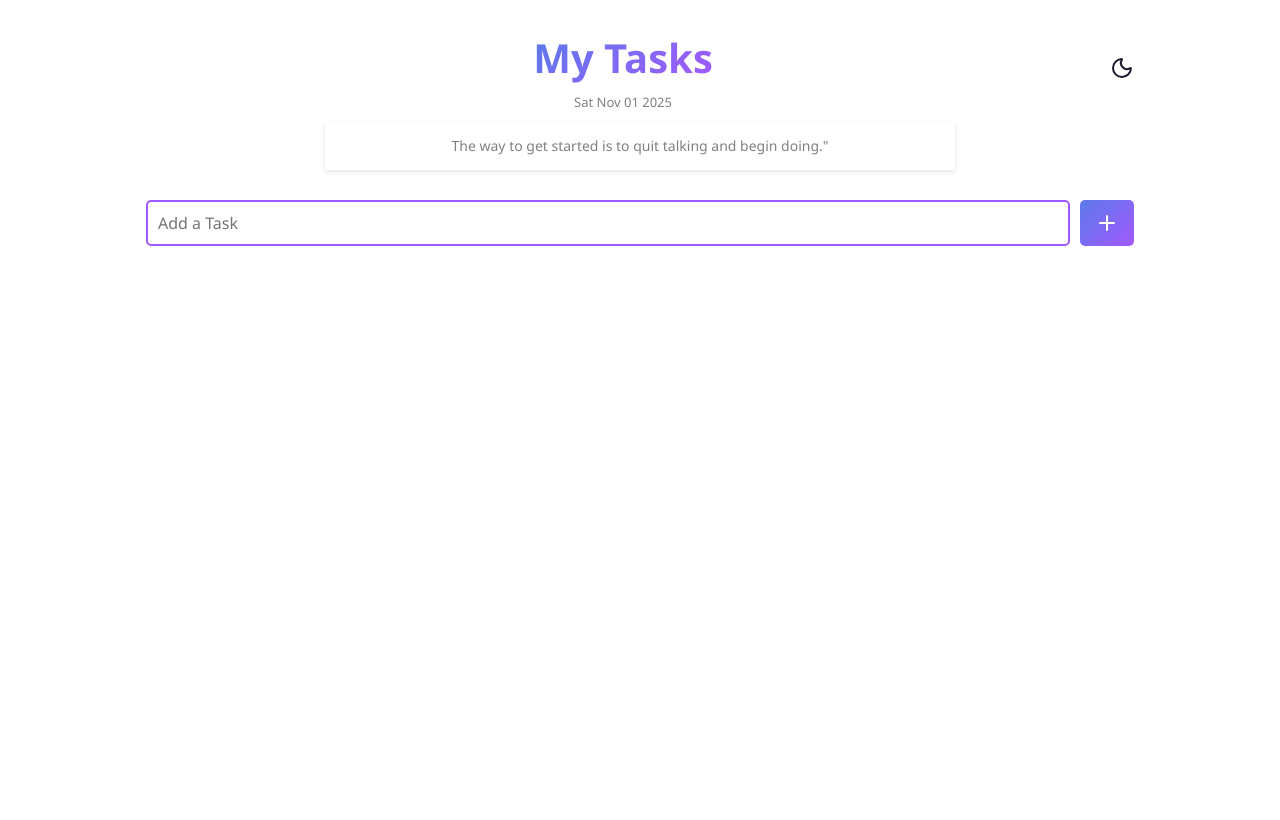
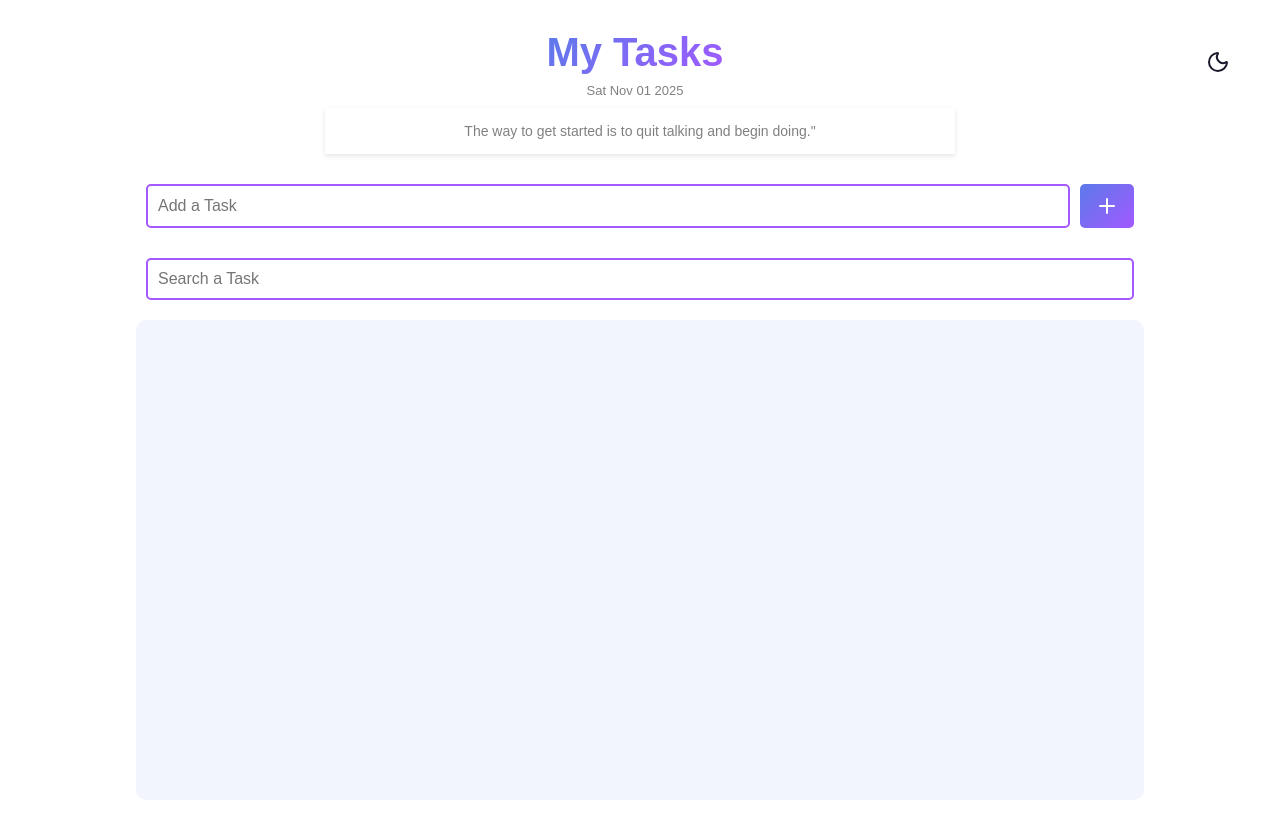
Before and after one commit to siddhikharde/to-do-app-using-react, a React (Vite) app: page / in a window 1280 px wide. Built offline with nearby package versions, Linux system fonts and the light colour scheme.

Commit message:
basic changes added

```diff
--- a/src/App.css
+++ b/src/App.css
@@ -14,6 +14,10 @@
    background-color: #1A1A2E;
  color: #E9EEFF;
     cursor: pointer;
+    position: fixed;
+    right: 50px;
+    top: 50px;
+
 }
 
 .container{
@@ -55,7 +59,9 @@
 }
 .toggle{
    cursor: pointer;
-
+position:fixed;
+right: 50px;
+top: 50px;
 }
 .taskCardCon{
     display: flex;
@@ -69,6 +75,14 @@
     gap: 20px;
       margin: auto;
       margin-top: 10px;
+    background-color: rgba(92, 122, 234, 0.08);
+  border-radius: 10px;
+  backdrop-filter: blur(4px);
+
+    scrollbar-width: thin;
+    scrollbar-track-color: transparent;
+    scrollbar-thumb-color: #A259FF rgba(92, 122, 234, 0.08);
+  -webkit-overflow-scrolling: touch;
 }
 .heading-disc{
     font-size: 14px;
@@ -98,6 +112,8 @@
     gap: 10px;
     padding: 10px;
     margin-top: 20px;
+    position: sticky;
+    top: 0;
 }
 .addTaskCon:hover .task-input{
     border-color: hsl(270, 82%, 73%);
@@ -116,9 +132,10 @@
     border-color: hsl(270, 82%, 73%);
     box-shadow: 0 0 2px hsl(270, 82%, 73%);
 }
+
 .add-btn{
     padding: 10px 15px;
-background-image: linear-gradient(135deg, #5C7AEA 0%, #A259FF 100%);    background-color: hsl(204, 84%, 61%);
+background-image: linear-gradient(135deg, #5C7AEA 0%, #A259FF 100%);
     border: none;
     border-radius: 5px;
     cursor: pointer;
@@ -128,7 +145,25 @@ background-image: linear-gradient(135deg, #5C7AEA 0%, #A259FF 100%);    backgrou
     justify-content: center;
 }
 .add-btn:hover{
- background-image: linear-gradient(135deg, #A259FF 0%, #5C7AEA 100%);}
+ background-image: linear-gradient(135deg, #A259FF 0%, #5C7AEA 100%);
+}
+.searchTaskCon{
+    width: 80%;
+    margin: auto;
+    display: flex;
+    gap: 10px;
+    padding: 10px;
+    margin-top: 10px;
+}
+.search-input{
+    width: 100%;
+    padding: 10px;
+    font-size: 16px;
+   border: 2px solid #A259FF;
+    border-radius: 5px;
+    outline: none;
+
+}
 @media screen and (max-width: 700px){
     .addTaskCon{
         width: 100%;
@@ -139,6 +174,19 @@ background-image: linear-gradient(135deg, #5C7AEA 0%, #A259FF 100%);    backgrou
     .task-input{
         font-size: 14px;
     }
-
+    .searchTaskCon{
+        width: 100%;
+    }
+    .search-input{
+        font-size: 14px;
+    }
+    .toggle{
+        right: 20px;
+        top: 20px;
+    }
+    .dark{
+        right: 20px;
+        top: 20px;
+    }
 
 }
--- a/src/App.jsx
+++ b/src/App.jsx
@@ -66,6 +66,13 @@ const deleteTask=(taskToDelete)=>{
         }} />
         <button className="add-btn" onClick={addTask} ><Plus/></button>
         </div>
+        <div className='searchTaskCon'>
+        <input type="text"className='search-input'placeholder='Search a Task' onChange={(e)=>{
+          const searchTerm = e.target.value.toLowerCase();
+          const filteredTasks = tasks.filter(task => task.toLowerCase().includes(searchTerm));
+          setTasks(filteredTasks);
+        }} />
+        </div>
 
       <div className="taskCardCon">
         {tasks.map((task, index) => {
--- a/src/TaskCard.css
+++ b/src/TaskCard.css
@@ -1,3 +1,9 @@
+*{
+    box-sizing: border-box;
+    margin: 0;
+    padding: 0;
+    font-family: 'Poppins', sans-serif;
+}
 .taskCard{
     padding: 12px 15px;
     width: 100%;
```
